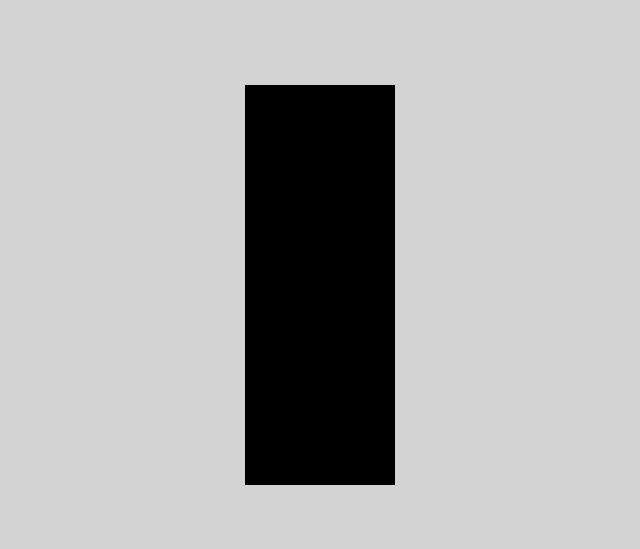
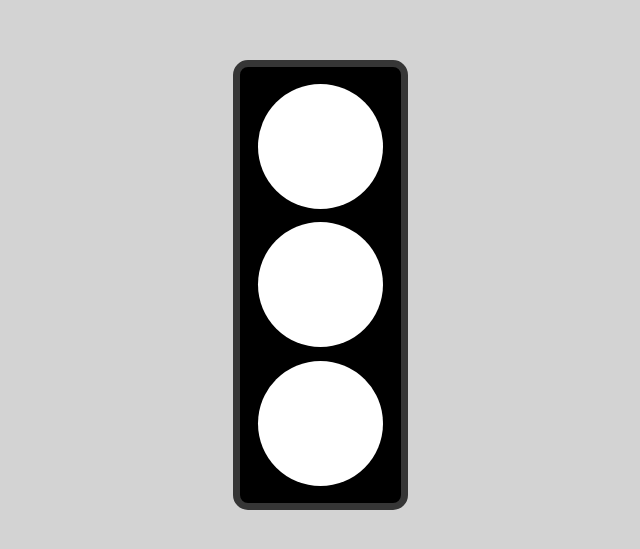
Before and after one commit to cadams8238/trafficLight-codeChallenge, a React (Create React App) app: page / in a window 1280 px wide. Shown: the part 115-664 px from the top of the page, without its empty margins (320-960 px from the left). Built offline with nearby package versions, Linux system fonts and the light colour scheme.

Commit message:
added SingleLight component and styled for inactive state, styled App as well to add border and round edges

```diff
--- a/src/components/App.js
+++ b/src/components/App.js
@@ -1,9 +1,16 @@
 import React, { Component } from "react";
+import SingleLight from "./SingleLight";
 import styles from "../styles/App.module.css";
 
 class App extends Component {
 	render() {
-		return <div className={styles.container} />;
+		return (
+			<div className={styles.container}>
+				<SingleLight />
+				<SingleLight />
+				<SingleLight />
+			</div>
+		);
 	}
 }
 
--- /dev/null
+++ b/src/components/SingleLight.js
@@ -0,0 +1,8 @@
+import React from "react";
+import styles from "../styles/SingleLight.module.css";
+
+const SingleLight = () => {
+	return <div className={styles.singleLight} />;
+};
+
+export default SingleLight;
--- a/src/styles/App.module.css
+++ b/src/styles/App.module.css
@@ -1,5 +1,13 @@
 .container {
-	height: 400px;
-	width: 150px;
+	box-sizing: border-box;
+	height: 450px;
+	width: 175px;
+	padding: 10px 0;
+	border: 7px solid rgb(54, 54, 54);
+	border-radius: 15px;
 	background-color: black;
+	display: flex;
+	flex-direction: column;
+	justify-content: space-around;
+	align-items: center;
 }
--- /dev/null
+++ b/src/styles/SingleLight.module.css
@@ -0,0 +1,6 @@
+.singleLight {
+	height: 125px;
+	width: 125px;
+	border-radius: 50%;
+	background-color: white;
+}
```
